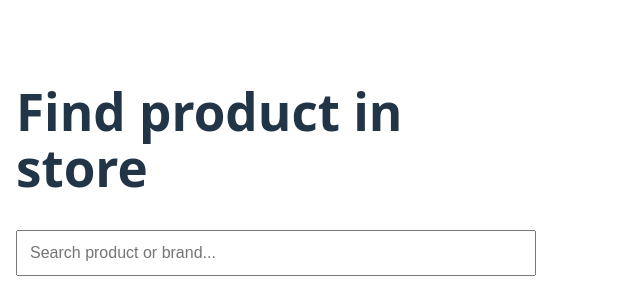
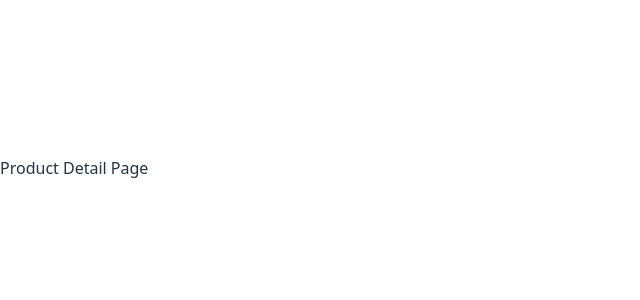
Before and after one commit to Mjanuzi/ProdAct-Fullstack, a React app in the folder frontend/: page /products/1 in a window 1280 px wide. Shown: the part 232-532 px from the top of the page, without its empty margins (0-640 px from the left). Built offline with nearby package versions, Linux system fonts and the light colour scheme; the HTML template or start-up script is replaced by a standard one.

Commit message:
added a detail page and then added the routes in app.tsx

```diff
--- a/frontend/src/App.tsx
+++ b/frontend/src/App.tsx
@@ -1,7 +1,14 @@
 import { SearchPage } from "./pages/SearchPage";
+import { Routes, Route } from "react-router-dom";
+import { ProductDetailPage } from "./pages/ProductDetailPage";
 
 function App() {
-  return <SearchPage />;
+  return (
+    <Routes>
+      <Route path="/" element={<SearchPage />} />
+      <Route path="/products/:id" element={<ProductDetailPage />} />
+    </Routes>
+  );
 }
 
 export default App;
--- /dev/null
+++ b/frontend/src/pages/ProductDetailPage.tsx
@@ -0,0 +1,3 @@
+export function ProductDetailPage() {
+  return <div>Product Detail Page</div>;
+}
```
